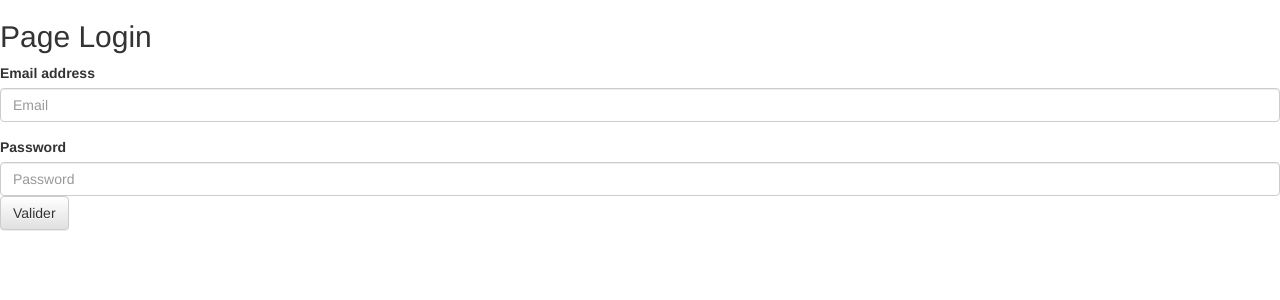
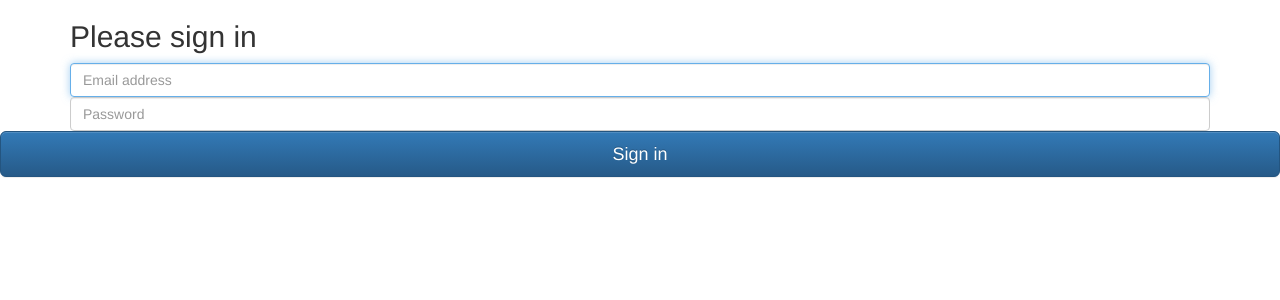
Before and after one commit to 4NRICKL4RS3N/Exam-fev2023, a CodeIgniter app: page /database/ in a window 1280 px wide. Shown: the top 300 px of the page. Run offline with CodeIgniter, Linux system fonts and the light colour scheme; some libraries are stand-ins or nearby versions.

Commit message:
New Login

```diff
--- a/application/views/login.php
+++ b/application/views/login.php
@@ -10,17 +10,24 @@
     <title>Document</title>
 </head>
 <body>
-<form>
-    <h2>Page Login</h2>
-  <div class="form-group">
-    <label for="exampleInputEmail1">Email address</label>
-    <input type="email" class="form-control" id="exampleInputEmail1" placeholder="Email">
-  </div>
-  <div class="form-group">
-    <label for="exampleInputPassword1">Password</label>
-    <input type="password" class="form-control" id="exampleInputPassword1" placeholder="Password">
-    <button class="btn btn-default" type="submit">Valider</button>
-  </div>
-</form>
+<div class="container">
+
+      <form class="form-signin">
+        <h2 class="form-signin-heading">Please sign in</h2>
+        <label for="inputEmail" class="sr-only">Email address</label>
+        <input type="email" id="inputEmail" class="form-control" placeholder="Email address" required autofocus>
+        <label for="inputPassword" class="sr-only">Password</label>
+        <input type="password" id="inputPassword" class="form-control" placeholder="Password" required>
+
+        </div>
+        <button class="btn btn-lg btn-primary btn-block" type="submit">Sign in</button>
+      </form>
+
+    </div> <!-- /container -->
+
+
+    <!-- IE10 viewport hack for Surface/desktop Windows 8 bug -->
+    <script src="../../assets/js/ie10-viewport-bug-workaround.js"></script>
+  </body>
 </body>
 </html>
```
